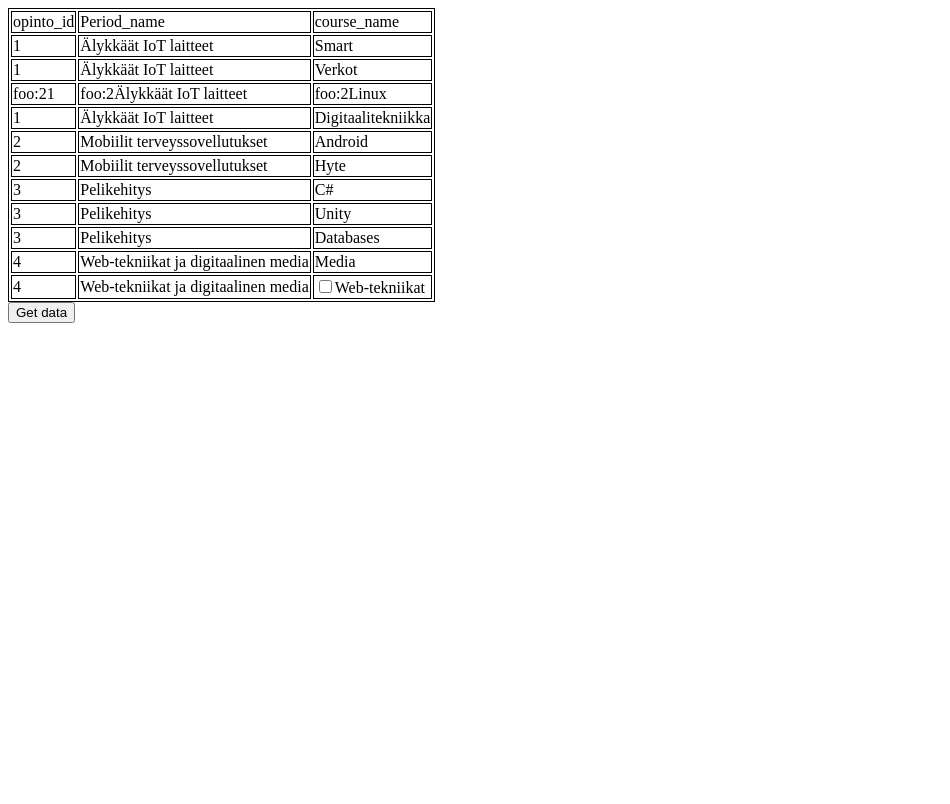
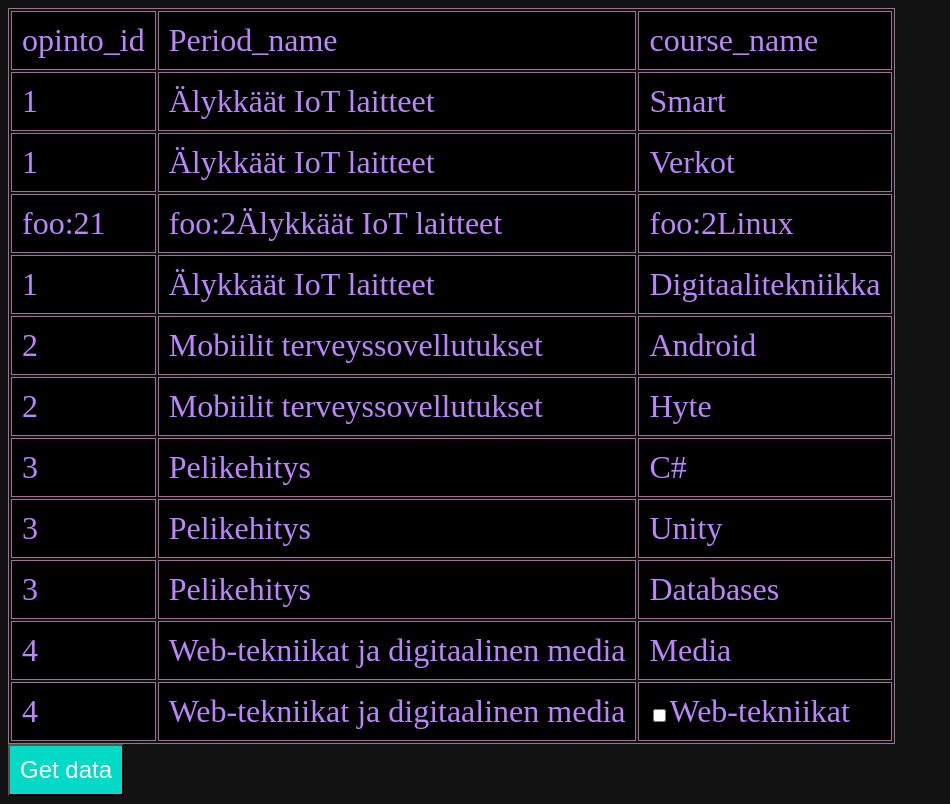
Before and after one commit to Dedasse/mswa, a plain HTML site: page FrontEnd/courses.html in a window 1280 px wide. Shown: the whole page, without its empty margins (0-950 px from the left). Drawn offline with Linux system fonts and the light colour scheme.

Commit message:
black css theme

```diff
--- a/FrontEnd/courses.html
+++ b/FrontEnd/courses.html
@@ -5,11 +5,33 @@
     <title>Metropolia ICT-Courses</title>
 
     <style>
-
-        table, tr, td {
-            border: 1px solid black;
+                body {
+            color: #bb86fc;
+            background-color: #121212;
+            font-size: 2rem;
         }
 
+        tr /* , td */ {
+            background-color: black;
+            color: #bb86fc;
+        }
+
+        td {
+            padding: 10px;
+            margin: 10px;
+            border: 1px solid #99738F;
+        }
+
+        table {
+            border: 1px solid #99738F;
+        }
+
+        button {
+            background-color: #03dac6;
+            color: white;
+            font-size: 1.5rem;
+            padding: 10px;
+        }
     </style>
 
 </head>
```
